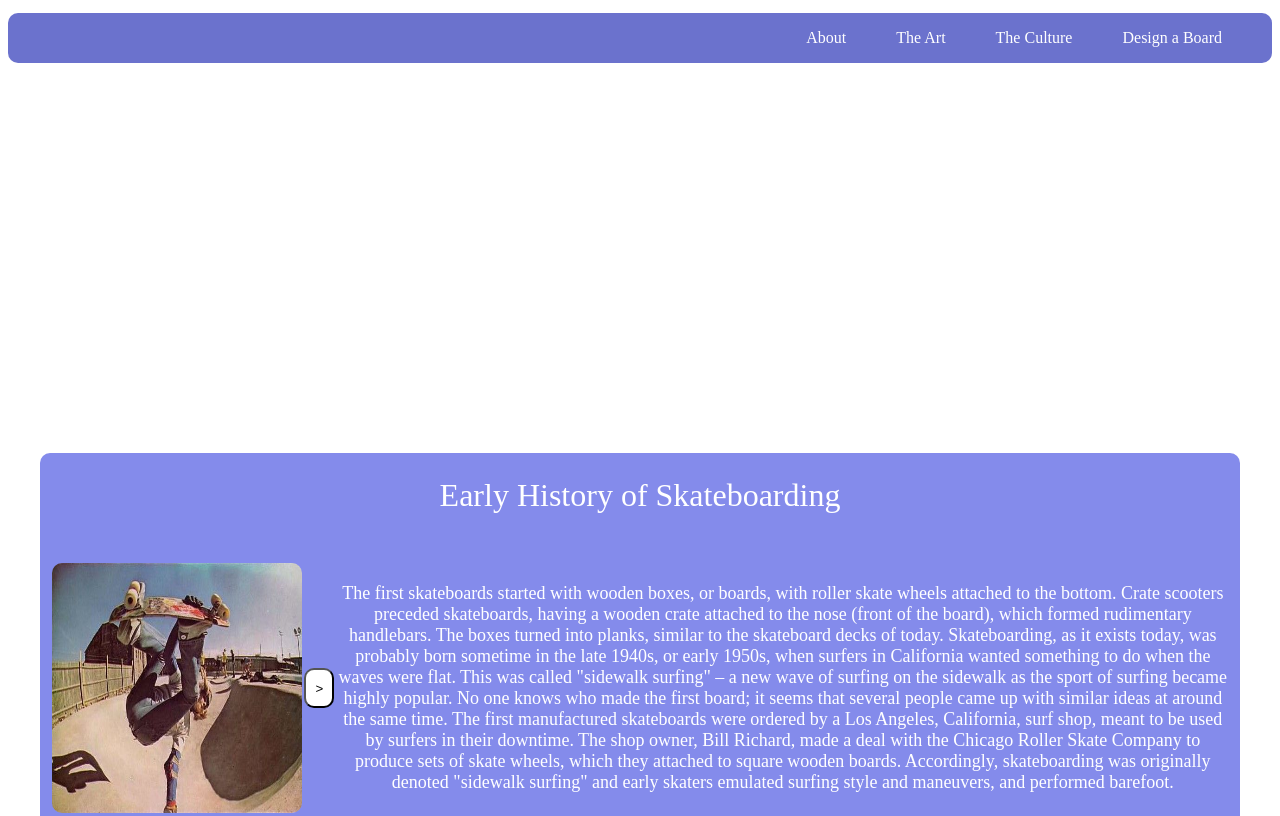
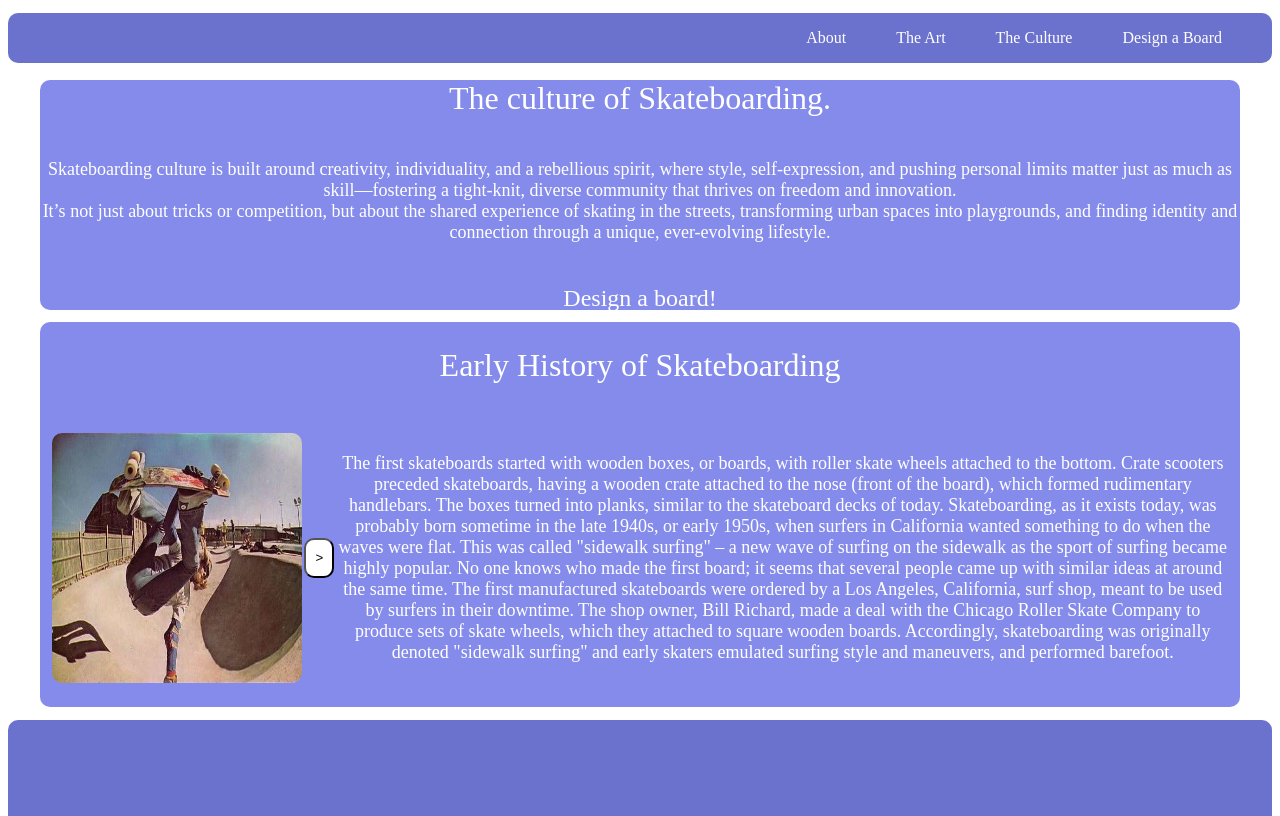
Before and after one commit to keycultist/keycultist.github.io, a plain HTML site: page webdevA2/the culture.html in a window 1280 px wide. Shown: the top 816 px of the page. Drawn offline with Linux system fonts and the light colour scheme.

Commit message:
Update stylesheet.css

```diff
--- a/webdevA2/stylesheet.css
+++ b/webdevA2/stylesheet.css
@@ -120,6 +120,18 @@
     grid-template-columns: 1fr 2.5fr;
 }
 
+#MainContentFull {
+    animation: 1s ease-out 0s 1 slideInFromRight;
+    grid-column: 1 / -1;
+    position: relative;
+    background-color: rgb(132, 139, 235);
+    height : 230px;
+    border-radius: 10px;
+    text-align: center;
+    display: grid;
+    align-items: center;
+    grid-template-columns: 1fr 2.5fr;
+}
 
 #MainContentArt {
     animation: 1s ease-out 0s 1 slideInFromRight;
@@ -317,4 +329,5 @@
 
 #MainContentTwo.fadeIn {
     animation: 1s ease-out 0s 1 SlideOutFromRight;
+
 }
```
